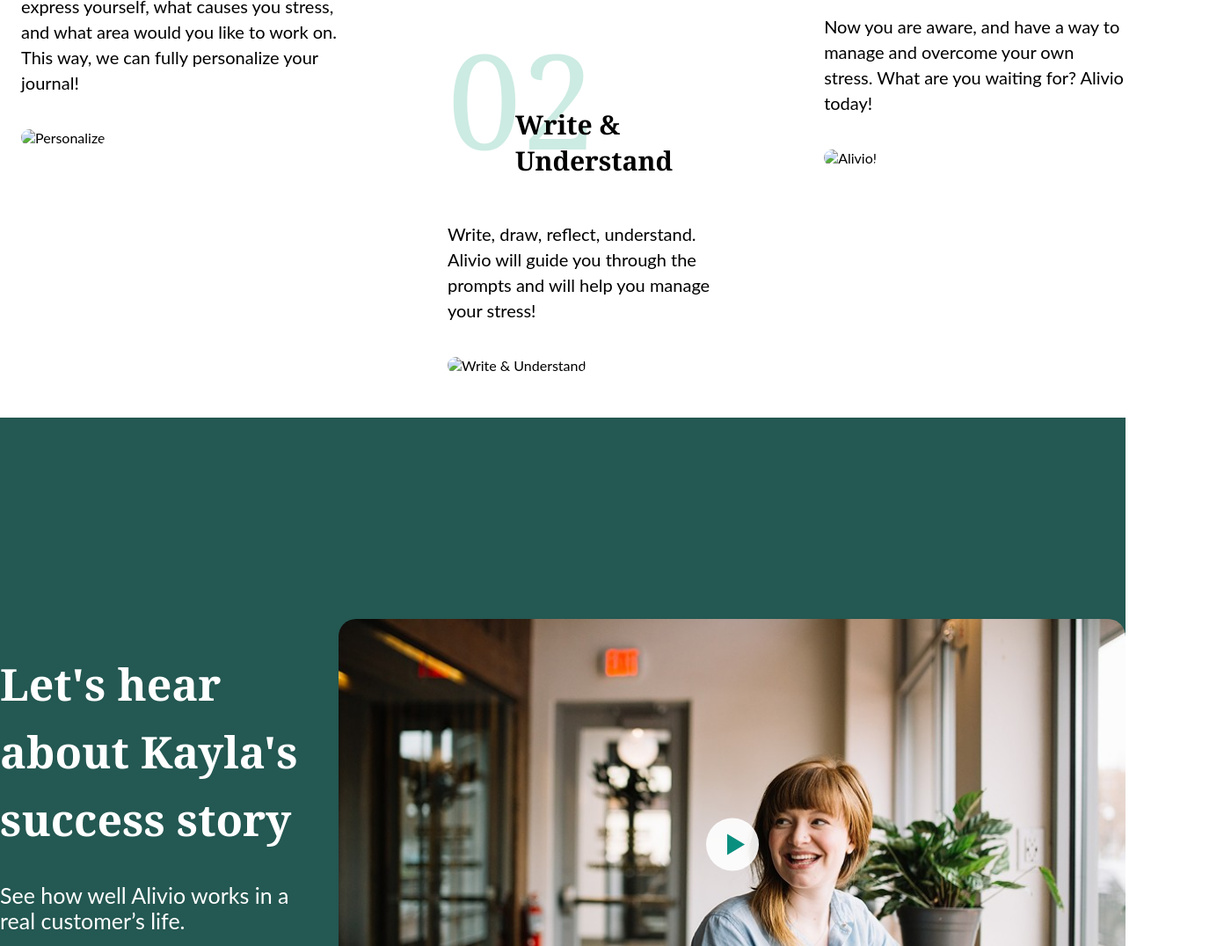
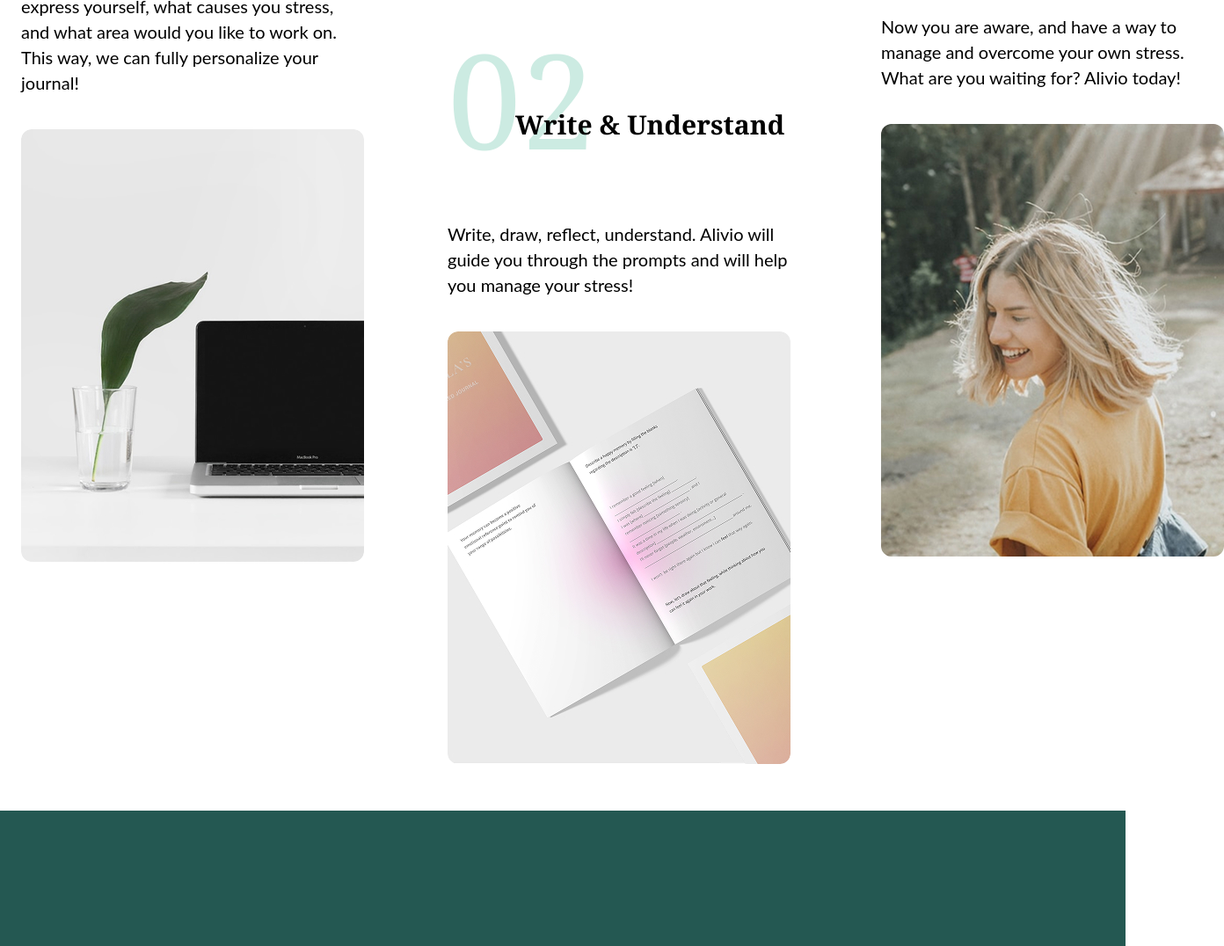
Before and after one commit to CoderKsu23/Site-Alivio, a plain HTML site: page index.html in a window 1280 px wide. Shown: the part 1724-2800 px from the top of the page at 88% size, 1392 px wide, since content can reach past the window. Drawn offline with Linux system fonts and the light colour scheme; the site is published under a folder, as on GitHub Pages, so addresses that start at the root find nothing.

Commit message:
fix link

```diff
--- a/index.html
+++ b/index.html
@@ -64,7 +64,7 @@
                 <h4 class="how-it-works__item__title how-it-works__item__title-first">Personalize</h4>
               </div>
               <p class="text--style how-it-works__item__text">Answer a quick survey about how you express yourself, what causes you stress, and what area would you like to work on. This way, we can fully personalize your journal!</p>
-              <img class="how-it-works__item__img" src="/img/Alivio-01.jpg" alt="Personalize">
+              <img class="how-it-works__item__img" src="./img/Alivio-01.jpg" alt="Personalize">
             </div>
             <div class="how-it-works__items how-it-works__items__second">
               <div class="how-it-works__group">
@@ -72,7 +72,7 @@
                 <h4 class="how-it-works__item__title how-it-works__item__title-second">Write & Understand</h4>
               </div>
               <p class="text--style how-it-works__item__text">Write, draw, reflect, understand. Alivio will guide you through the prompts and will help you manage your stress!</p>
-              <img class="how-it-works__item__img" src="/img/Alivio-02.jpg" alt="Write & Understand">
+              <img class="how-it-works__item__img" src="./img/Alivio-02.jpg" alt="Write & Understand">
             </div>
             <div class="how-it-works__items how-it-works__items__third">
               <div class="how-it-works__group">
@@ -80,7 +80,7 @@
                 <h4 class="how-it-works__item__title how-it-works__item__title-third">Alivio!</h4>
               </div>
               <p class="text--style how-it-works__item__text">Now you are aware, and have a way to manage and overcome your own stress. What are you waiting for? Alivio today!</p>
-              <img class="how-it-works__item__img" src="/img/Alivio-03.jpg" alt="Alivio!">
+              <img class="how-it-works__item__img" src="./img/Alivio-03.jpg" alt="Alivio!">
             </div>
           </div>
         </div>
--- a/styles.css
+++ b/styles.css
@@ -98,7 +98,7 @@
 /* Section: Hero */
 .hero {
   min-height: 895px;
-  background-image: url(/img/img_for_Alivio.jpg);
+  background-image: url(./img/img_for_Alivio.jpg);
   background-repeat: no-repeat;
   background-size: cover;
   background-position: center;
```
